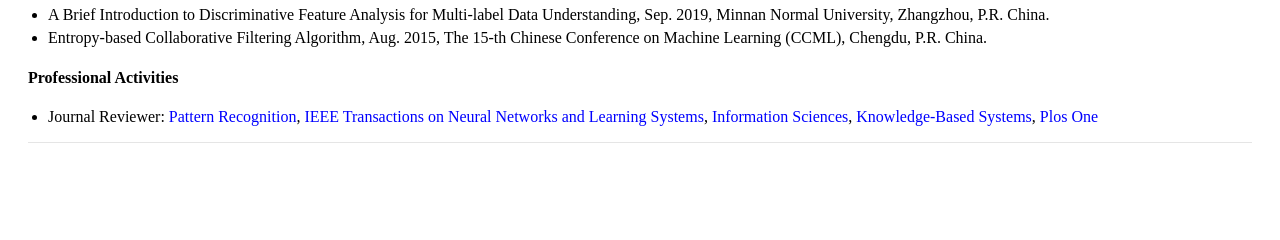
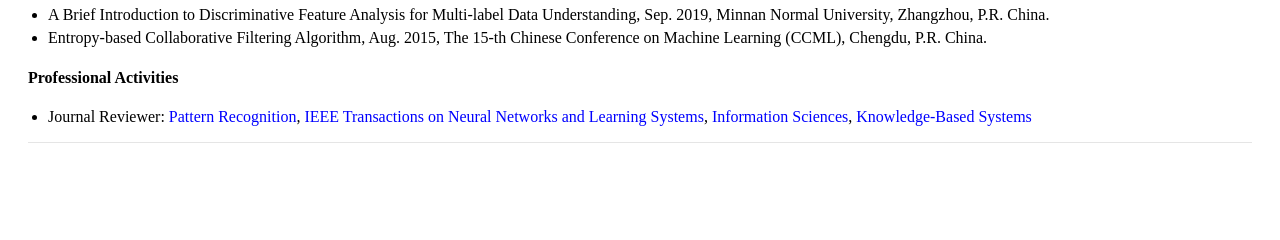
Before and after one commit to jiazhang-ml/jiazhang-ml.github.io, a Jekyll site: the page built from index.md, in a window 1280 px wide. Shown: the part 640-880 px from the top of the page. Built offline with Jekyll 4.4.1, drawn with Linux system fonts in a browser that asks for light colours; grey boxes are pictures that could not be loaded.

Commit message:
Update index.md

```diff
--- a/index.md
+++ b/index.md
@@ -36,4 +36,4 @@ I am currently working towards the Ph.D. degree in the Artificial Intelligence D
 
 #### Professional Activities
 
-* Journal Reviewer: [Pattern Recognition](https://www.journals.elsevier.com/pattern-recognition/), [IEEE Transactions on Neural Networks and Learning Systems](https://mc.manuscriptcentral.com/tnnls), [Information Sciences](https://www.journals.elsevier.com/information-sciences), [Knowledge-Based Systems](https://www.journals.elsevier.com/knowledge-based-systems), [Plos One](https://www.editorialmanager.com/pone/Default.aspx)
+* Journal Reviewer: [Pattern Recognition](https://www.journals.elsevier.com/pattern-recognition/), [IEEE Transactions on Neural Networks and Learning Systems](https://mc.manuscriptcentral.com/tnnls), [Information Sciences](https://www.journals.elsevier.com/information-sciences), [Knowledge-Based Systems](https://www.journals.elsevier.com/knowledge-based-systems)
```
